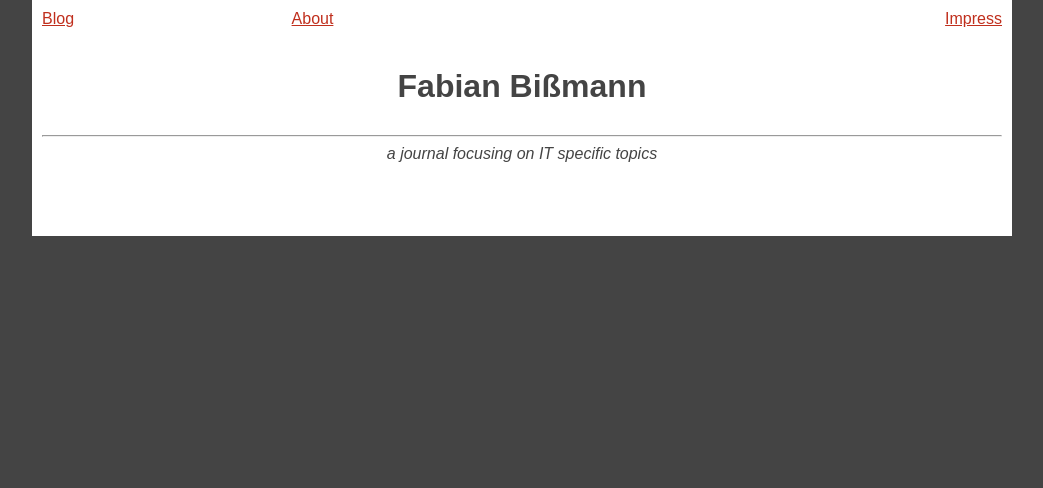
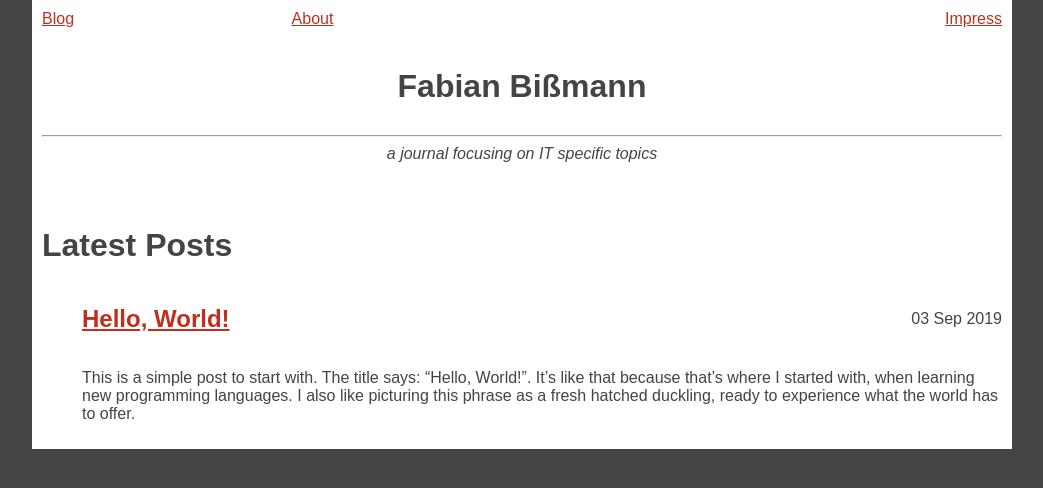
Before and after one commit to 1dollarsteak/1dollarsteak.github.io, a Jekyll site: the page built from blog.html, in a window 1280 px wide. Shown: the top 488 px of the page, without its empty margins (118-1161 px from the left). Built offline with Jekyll 4.4.1, drawn with Linux system fonts in a browser that asks for light colours.

Commit message:
Add first post and feature to list it

```diff
--- /dev/null
+++ b/_posts/2019-09-03-Hello-World.md
@@ -0,0 +1,11 @@
+---
+layout: post
+title: Hello, World!
+categories: [meta, news]
+tags: [milestone]
+---
+This is a simple post to start with. The title says: "Hello, World!". It's like that because that's where I started with, when learning new programming languages. I also like picturing this phrase as a fresh hatched duckling, ready to experience what the world has to offer.
+
+The purpose of this post is to finally get content on my site and to see how it looks without these common filler texts. Also I just finished my overview [page](/blog.html) and wanted to test if it works the way I want.
+
+Let's see where this leads.
--- a/blog.html
+++ b/blog.html
@@ -1,26 +1,27 @@
 ---
 title: Blog
 ---
+<h1>
+  Latest Posts
+</h1>
 <ul>
   {% for post in site.posts %}
-    <li>
-      <div id="post1" class="post-snippet">
+    <li class="no-list-style">
+      <div class="post">
         <div>
-          <a href="{{ post.url }}" class="no-link-decoration">
-            <h3>
+          <h2>
+            <a href="{{ post.url }}">
               {{ post.title }}
-            </h3>
-          </a>
+            </a>
+          </h2>
         </div>
         <div class="post-date">
-          10.05.19
-        </div>
-        <div class="post-text">
-          <a href="{{ post.url }}" class="no-link-decoration">
-            {{ post.excerpt }}
-          </a>
+          {{ post.date | date_to_string }}
         </div>
       </div>
+      <p>
+        {{ post.excerpt }}
+      </p>
     </li>
   {% endfor %}
 </ul>
```
Also changed, not shown: _layouts/post.html (added, +14 -0 lines), index.html (+21 -1 lines).
